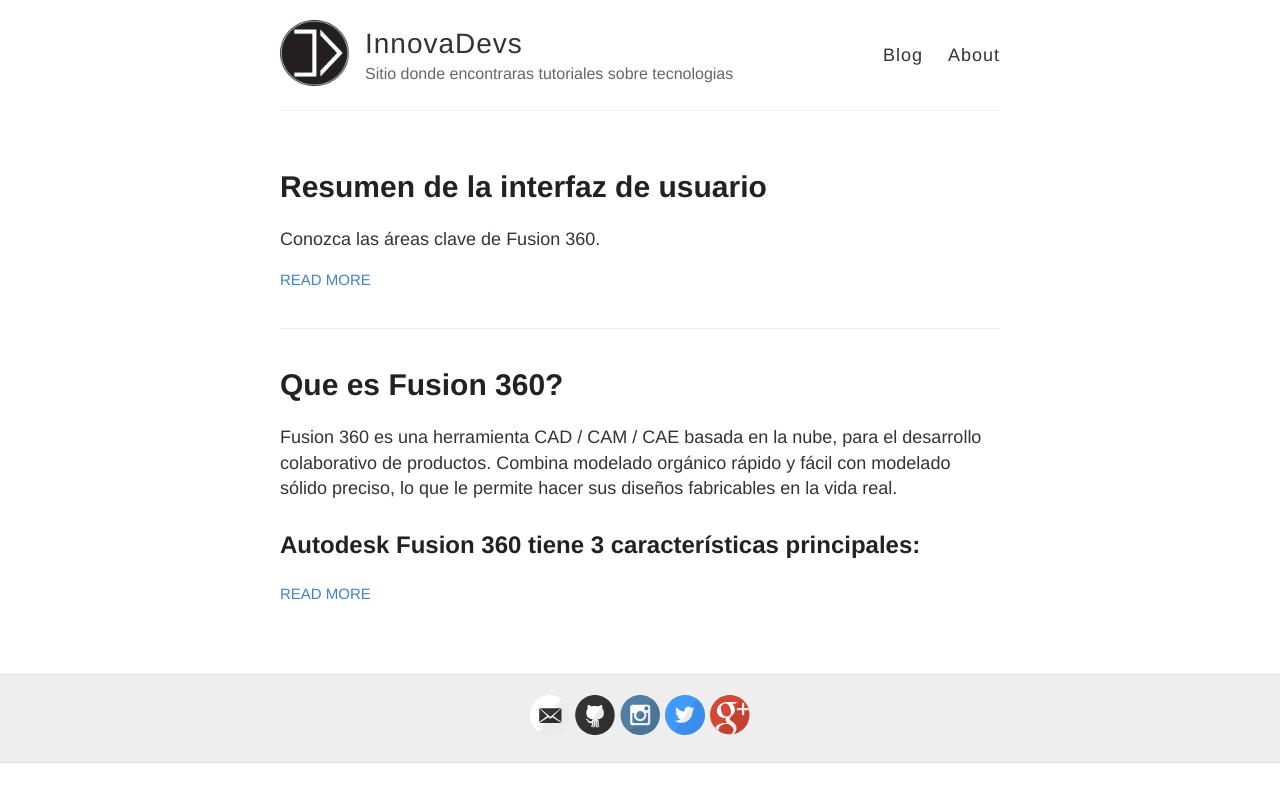
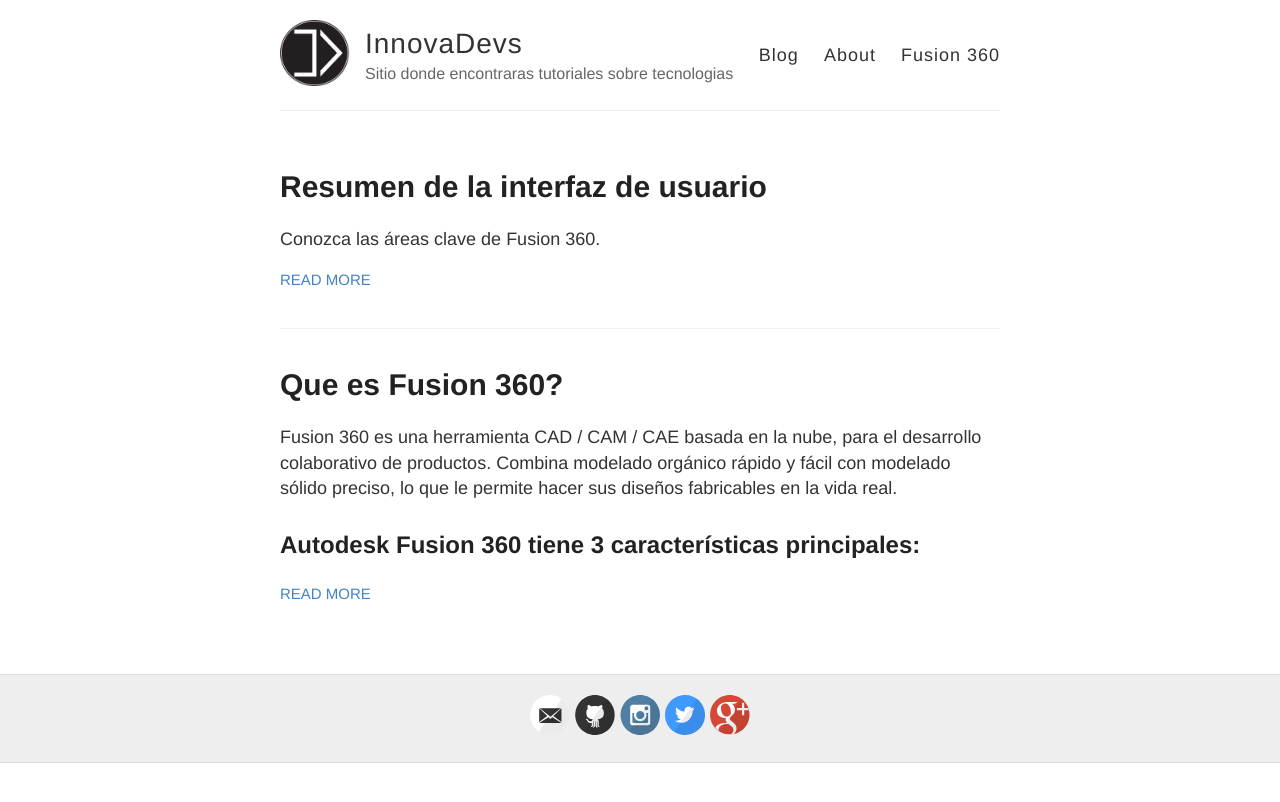
Before and after one commit to innovadevs/innovadevs.github.io, a Jekyll site: the page built from index.html, in a window 1280 px wide. Shown: the top 802 px of the page. Built offline with Jekyll 4.4.1, drawn with Linux system fonts in a browser that asks for light colours.

Commit message:
Update default.html

```diff
--- a/_layouts/default.html
+++ b/_layouts/default.html
@@ -29,6 +29,7 @@
           <nav>
             <a href="{{ site.baseurl }}/">Blog</a>
             <a href="{{ site.baseurl }}/about">About</a>
+            <a href="{{ site.baseurl }}/fusion360">Fusion 360</a>
           </nav>
         </header>
       </div>
```
